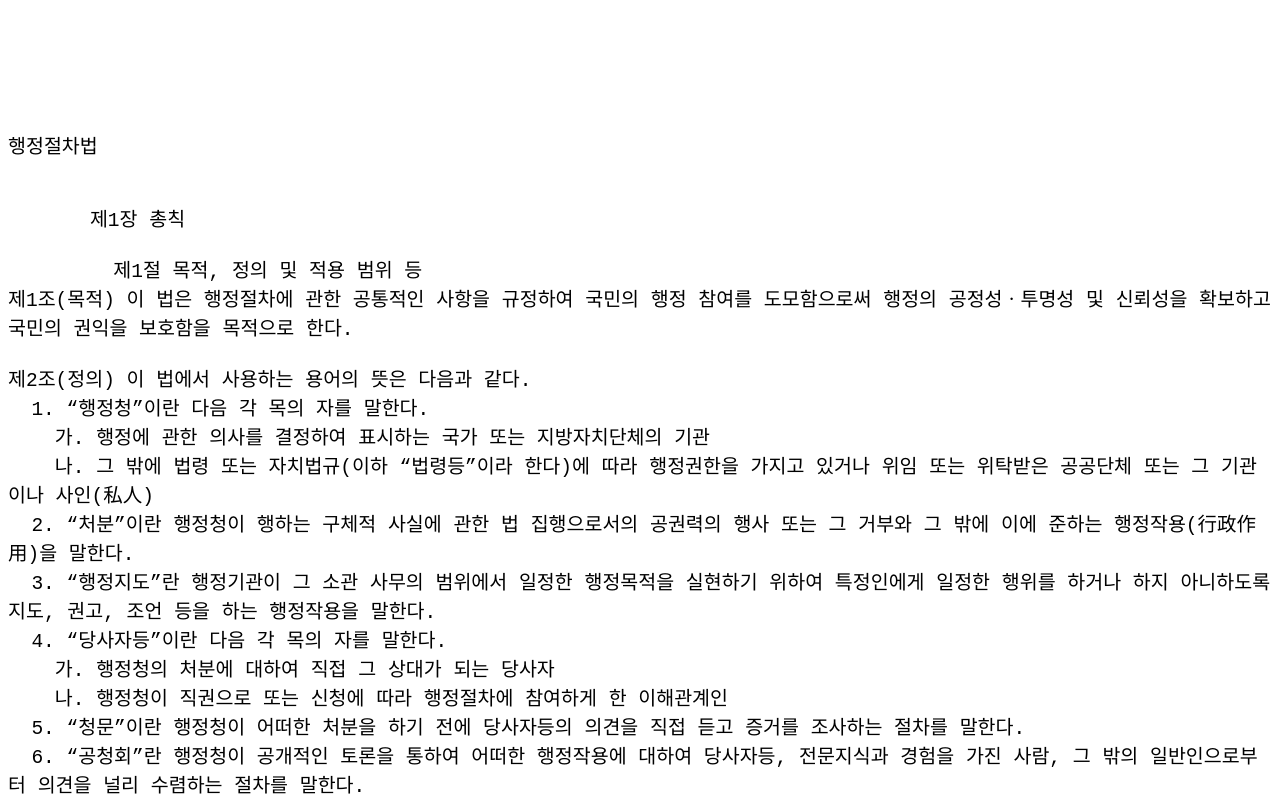
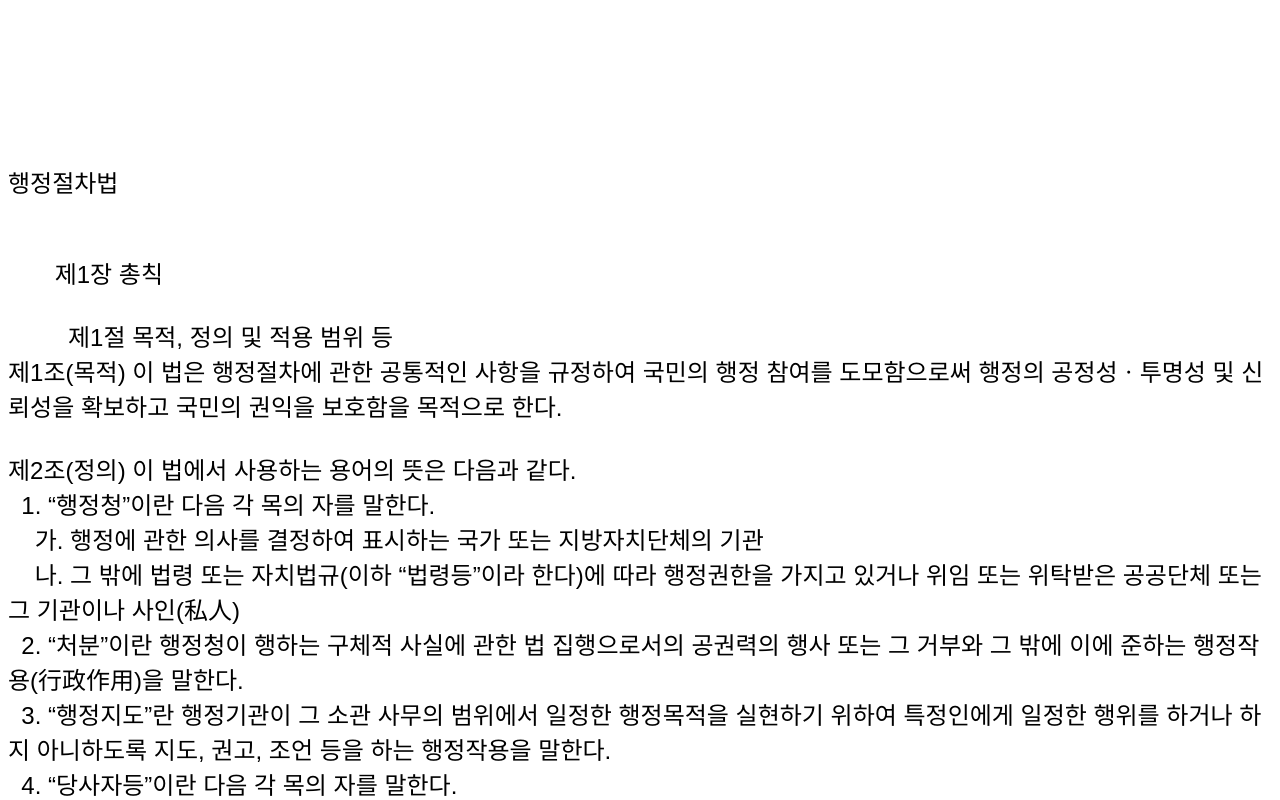
Before and after one commit to newhwang/procedure, a plain HTML site: page index.html in a window 1280 px wide. Shown: the top 800 px of the page. Drawn offline with Linux system fonts and the light colour scheme.

Commit message:
Update index.html

```diff
--- a/index.html
+++ b/index.html
@@ -9,8 +9,10 @@
     word-break: break-all;
     overflow: auto;
     font-size: 150%;
+    font-family: 'Do Hyeon', sans-serif;
+
+
     @import url('https://fonts.googleapis.com/css2?family=Do+Hyeon&display=swap');
-
   }
   </style>
 </head>
```
